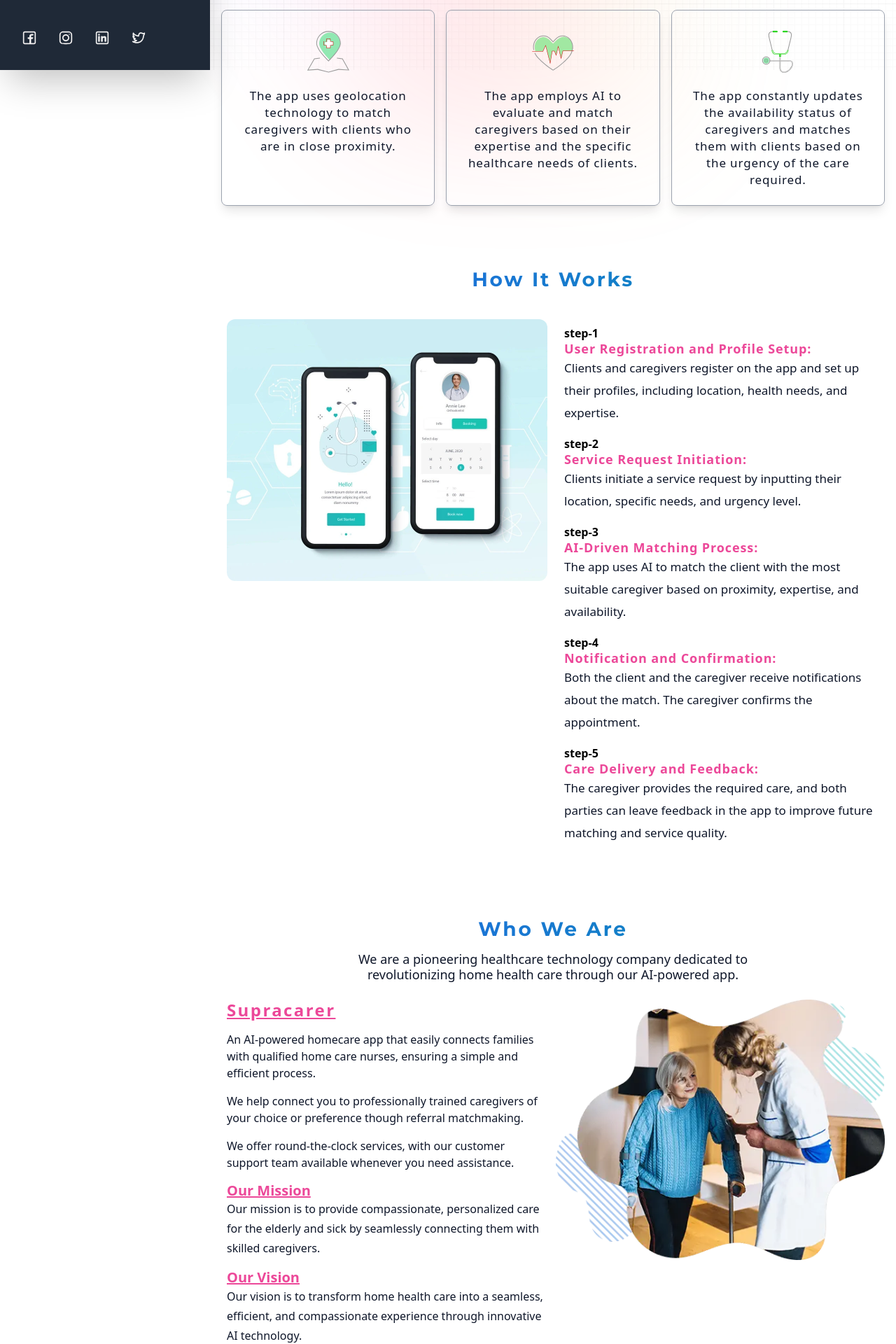
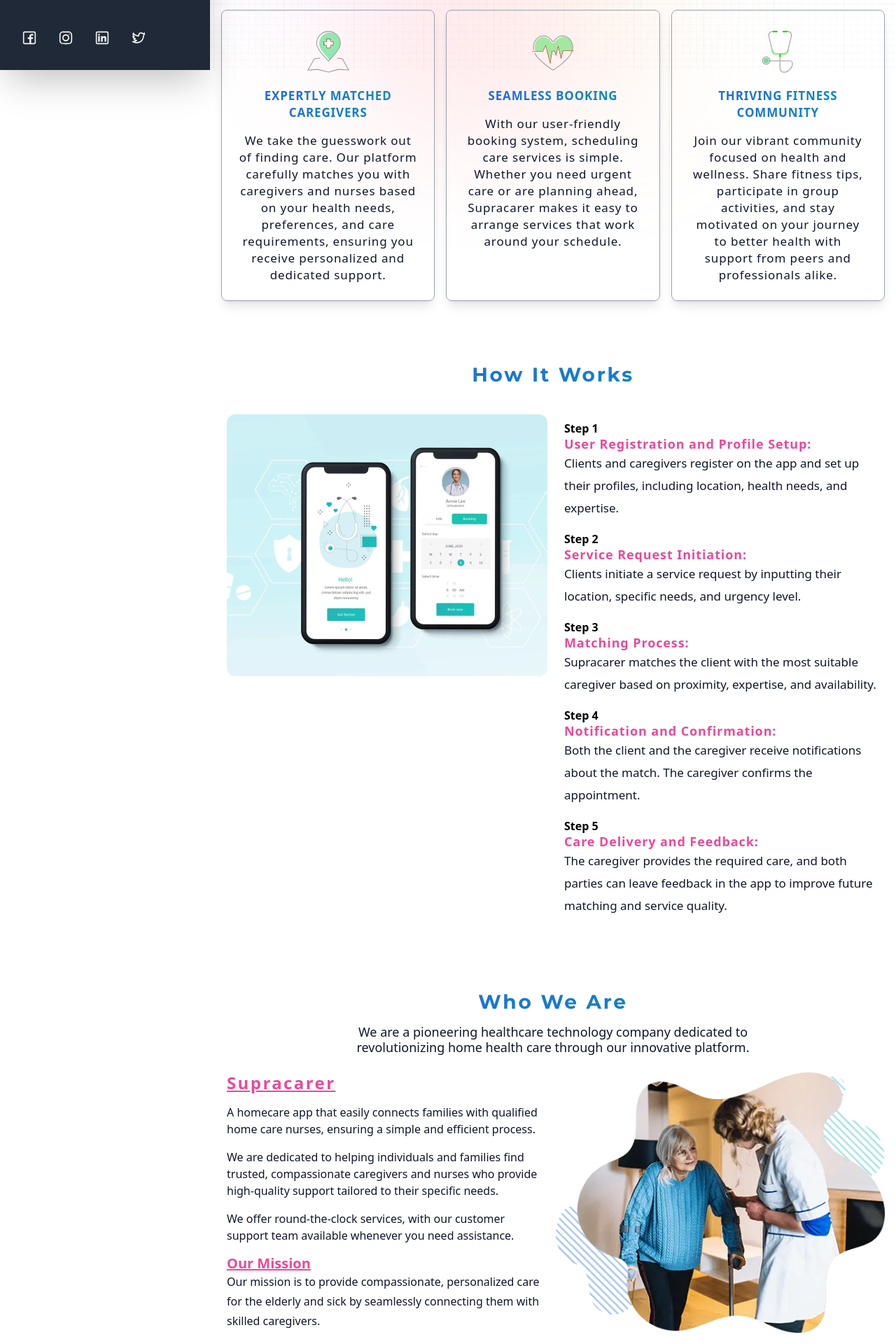
Before and after one commit to code-lova/supracarer, a Next.js app: page / in a window 1280 px wide. Shown: the part 700-2620 px from the top of the page at 70% size. Built offline with nearby package versions, Linux system fonts and the light colour scheme; a web font is replaced by a local one.

Commit message:
Victor editted the home page to fit the new plan

```diff
--- a/components/landing/AboutUs.jsx
+++ b/components/landing/AboutUs.jsx
@@ -8,7 +8,7 @@ const AboutUs = () => {
         <div className="my-20 ml-4 mr-4 mb-12">
             <h1 className="text-3xl font-bold text-center blue_gradient font-montserrat tracking-widest">Who We Are</h1>
             <div className="text-center my-2 font-extralight px-4 text-base leading-6 lg:px-40">
-                <p className="text-semi-dark text-base xl:text-lg leading-7">We are a pioneering healthcare technology company dedicated to revolutionizing home health care through our AI-powered app. </p>
+                <p className="text-semi-dark text-base xl:text-lg leading-7">We are a pioneering healthcare technology company dedicated to revolutionizing home health care through our innovative platform. </p>
             </div>
 
 
--- a/components/landing/ContactUs.jsx
+++ b/components/landing/ContactUs.jsx
@@ -15,15 +15,15 @@ const ContactUs = () => {
                 <div className="grid sm:grid-cols-1 md:grid-cols-1 gap-8 mx-auto lg:grid-cols-1 xl:grid-cols-2">
                     <div className="flex flex-col">
                         <label htmlFor="full-name" className="text-slate-gray font-semibold mb-1">Full Name</label>
-                        <input type="text" id="full-name" placeholder="e.g., John" className="form-control" />
+                        <input type="text" id="full-name" placeholder="e.g., John Doe" className="form-control" />
                     </div>
                     <div className="flex flex-col">
                         <label htmlFor="email" className="text-slate-gray font-semibold mb-1">Email Address</label>
-                        <input type="email" id="email" placeholder="Email Address" className="form-control" />
+                        <input type="email" id="email" placeholder="e.g., johndoe@gmail.com" className="form-control" />
                     </div>
                     <div className="flex flex-col">
                         <label htmlFor="subject" className="text-slate-gray font-semibold mb-1">Subject</label>
-                        <input type="text" id="subject" placeholder="Subject" className="form-control" />
+                        <input type="text" id="subject" placeholder="I need help urgently" className="form-control" />
                     </div>
                     <div className="flex flex-col">
                         <label htmlFor="phone" className="text-slate-gray font-semibold mb-1">Phone</label>
--- a/components/landing/Features.jsx
+++ b/components/landing/Features.jsx
@@ -15,6 +15,7 @@ const Features = () => {
                         width={70} height={20}
                         className=" object-contain mx-auto"
                     />
+                    <h3 className="font-bold blue_gradient uppercase mt-4 leading-6 text-base tracking-wider text-center">{feature.title}</h3>
                     <p className="font-semi-thick text-semi-dark mt-4 leading-6 text-base tracking-wider text-center">{feature.description}</p>
                 </div>
             ))}
--- a/components/landing/Footer.jsx
+++ b/components/landing/Footer.jsx
@@ -17,7 +17,7 @@ const Footer = () => {
                     className="object-fill w-[200px]"
                 />
                 <p className='mt-4'>
-                    AI generated matchmaking with ​highly trained caregivers, reliable ​assistance, round-the-clock services, ​and more!
+                    Get personalized home care services with our ​highly trained caregivers, reliable ​assistance, round-the-clock services, ​and more!
                 </p>
                 <div className='flex space-x-2 mt-4'>
                     {companySocials.map((socials) => (
@@ -36,7 +36,7 @@ const Footer = () => {
                     <div>
                         <ul className='mt-2 p-3'>
                             <li className='hover:underline xl:transitioning'>
-                                <a href="">FaQ</a>
+                                <a href="">FAQs</a>
                             </li>
                             <li className='hover:underline xl:transitioning'>
                                 <a href="">About</a>
--- a/components/landing/Hero.jsx
+++ b/components/landing/Hero.jsx
@@ -22,7 +22,7 @@ const Hero = () => {
                 <h1 className="text-pink-500 font-montserrat text-3xl tracking-widest">Trusted by All</h1>
                 <h1 className="text-[30px] font-bold md:text-[40px] lg:text-6xl tracking-wider blue_gradient">In Home ​Healthcare ​App</h1>
                 <p className="mt-4 text-base lg:text-xl w-[250px] xl:text-2xl md:w-[400px] xl:w-[610px] text-black font-extralight tracking-widest">
-                    Top A.I generated matchmaking with ​highly trained caregivers, reliable ​assistance, round-the-clock services, ​and more!
+                Experience personalized care with Supracarer, where we connect you directly with highly trained caregivers and nurses. Enjoy reliable assistance, tailored services, and support whenever you need it.
                 </p>
                 <p className=" mt-3 text-[14px] font-semibold w-[250px] lg:text-xl xl:text-2xl md:w-[400px] xl:w-[610px] xl:tracking-widest text-gray-700">
                     Be the first to get all premium features for free, when we launch.
--- a/constants/index.js
+++ b/constants/index.js
@@ -13,7 +13,7 @@ export const navLinks = [
     {
         id: 'features',
         link: '/features',
-        title: "features"
+        title: "Features"
     },
     {
         id: 'how',
@@ -39,43 +39,46 @@ export const features = [
     {
         icon: '/assets/icons/proximity.svg',
         name: 'Proximity-Based Matching',
-        description: 'The app uses geolocation technology to match caregivers with clients who are in close proximity.'
+        title: 'Expertly Matched Caregivers',
+        description: 'We take the guesswork out of finding care. Our platform carefully matches you with caregivers and nurses based on your health needs, preferences, and care requirements, ensuring you receive personalized and dedicated support.'
     },
     {
         icon: '/assets/icons/expert.svg',
         name: 'Needs and Expertise Matching',
-        description: 'The app employs AI to evaluate and match caregivers based on their expertise and the specific healthcare needs of clients.'
+        title: 'Seamless Booking',
+        description: 'With our user-friendly booking system, scheduling care services is simple. Whether you need urgent care or are planning ahead, Supracarer makes it easy to arrange services that work around your schedule.'
     },
     {
         icon: '/assets/icons/urgency.svg',
         name: 'Dynamic Availability and Urgency Matching',
-        description: 'The app constantly updates the availability status of caregivers and matches them with clients based on the urgency of the care required.'
+        title: 'Thriving Fitness Community',
+        description: 'Join our vibrant community focused on health and wellness. Share fitness tips, participate in group activities, and stay motivated on your journey to better health with support from peers and professionals alike.'
     }
 ]
 
 export const howItWorks = [
     {
-        id: 'step-1',
+        id: 'Step 1',
         name: 'User Registration and Profile Setup:',
         description: 'Clients and caregivers register on the app and set up their profiles, including location, health needs, and expertise.'
     },
     {
-        id: 'step-2',
+        id: 'Step 2',
         name: 'Service Request Initiation:',
         description: 'Clients initiate a service request by inputting their location, specific needs, and urgency level.'
     },
     {
-        id: 'step-3',
-        name: 'AI-Driven Matching Process:',
-        description: 'The app uses AI to match the client with the most suitable caregiver based on proximity, expertise, and availability.'
+        id: 'Step 3',
+        name: 'Matching Process:',
+        description: 'Supracarer matches the client with the most suitable caregiver based on proximity, expertise, and availability.'
     },
     {
-        id: 'step-4',
+        id: 'Step 4',
         name: 'Notification and Confirmation:',
         description: 'Both the client and the caregiver receive notifications about the match. The caregiver confirms the appointment.'
     },
     {
-        id: 'step-5',
+        id: 'Step 5',
         name: 'Care Delivery and Feedback:',
         description: 'The caregiver provides the required care, and both parties can leave feedback in the app to improve future matching and service quality.'
     }
@@ -85,11 +88,11 @@ export const aboutUs = [
 
     {
         id: "1",
-        statement: "An AI-powered ​homecare app that easily connects ​families with qualified home care nurses, ensuring a simple and efficient process."
+        statement: "A homecare app that easily connects families with qualified home care nurses, ensuring a simple and efficient process. "
     },
     {
         id: "2",
-        statement: "We help connect you to ​professionally trained caregivers of ​your choice or preference though ​referral matchmaking."
+        statement: "We are dedicated to helping individuals and families find trusted, compassionate caregivers and nurses who provide high-quality support tailored to their specific needs."
     },
     {
         id: "3",
@@ -109,7 +112,7 @@ export const mission = [
 export const vision = [
     {
         title: "Our Vision",
-        vision: "Our vision is to transform home health care into a seamless, efficient, and compassionate experience through innovative AI technology."
+        vision: "Our vision is to transform home health care into a seamless, efficient, and compassionate experience offering you the assistance you need and when you need it."
     }
 ]
 
@@ -217,19 +220,19 @@ export const service = [
         id: '1',
         title: 'For The Elderly',
         image: '/assets/images/service1.webp',
-        description: 'Have no hard time finding a ​compassionate person to care for ​that loved one with our help'
+        description: 'Have no hard time finding a ​compassionate person to care for ​that loved one with our help.'
     },
     {
         id: '2',
         title: 'For The Sick',
         image: '/assets/images/service2.webp',
-        description: 'Be free to find individuals that ​meet your preferences and ​requirement with us'
+        description: 'Be free to find individuals that ​meet your preferences and ​requirement with us.'
     },
     {
         id: '3',
         title: 'For Nurses and Caregivers',
         image: '/assets/images/service3.webp',
-        description: 'Connect with families in need and ​get full paying job offers that meet ​your field of studies'
+        description: 'Connect with families in need and ​get full paying job offers that meet ​your field of studies.'
     },
 
 ]
@@ -333,17 +336,17 @@ export const faqData = [
     {
         id: '1',
         question: 'What is Proximity-Based Matching and how does it benefit me?',
-        answer: 'Proximity-Based Matching uses geolocation technology to connect you with caregivers who are nearby. This ensures that caregivers can reach you quickly in case of emergencies, reducing travel time and costs, and providing prompt assistance.'
+        answer: 'We match you to our nurses and caregivers who are nearby. This ensures that caregivers can reach you quickly in case of emergencies, reducing travel time and costs, and providing prompt assistance.'
     },
     {
         id: '2',
         question: 'How does Needs and Expertise Matching work in Supracarer?',
-        answer: 'Needs and Expertise Matching employs AI to assess and match caregivers based on their skills and your specific healthcare needs. This includes matching based on medical conditions, required skill sets, and previous experience, ensuring you receive the most suitable care.'
+        answer: 'Needs and Expertise Matching match you to our trusted caregivers based on their skills and your specific healthcare needs. This includes matching based on medical conditions, required skill sets, and previous experience, ensuring you receive the most suitable care.'
     },
     {
         id: '3',
         question: 'What is Dynamic Availability and Urgency Matching?',
-        answer: 'Dynamic Availability and Urgency Matching constantly updates caregivers availability and matches them with clients based on the urgency of care required. It prioritizes urgent needs, ensuring that caregivers are assigned to clients who need immediate attention.'
+        answer: 'Dynamic Availability and Urgency Matching constantly updates caregivers availability and matches them with you based on the urgency of care required. It prioritizes urgent needs, ensuring that caregivers are assigned to clients who need immediate attention.'
     },
     {
         id: '4',
--- a/package.json
+++ b/package.json
@@ -9,7 +9,7 @@
     "lint": "next lint"
   },
   "dependencies": {
-    "next": "14.2.5",
+    "next": "^14.2.5",
     "nodemailer": "^6.9.15",
     "react": "^18",
     "react-dom": "^18"
--- a/styles/global.css
+++ b/styles/global.css
@@ -9,7 +9,6 @@
   box-sizing: border-box;
   scroll-behavior: smooth;
 }
-
 
 .main {
     width: 100vw;
```
Also changed, not shown: 1 other file (tests, documents, lock files or other folders).
